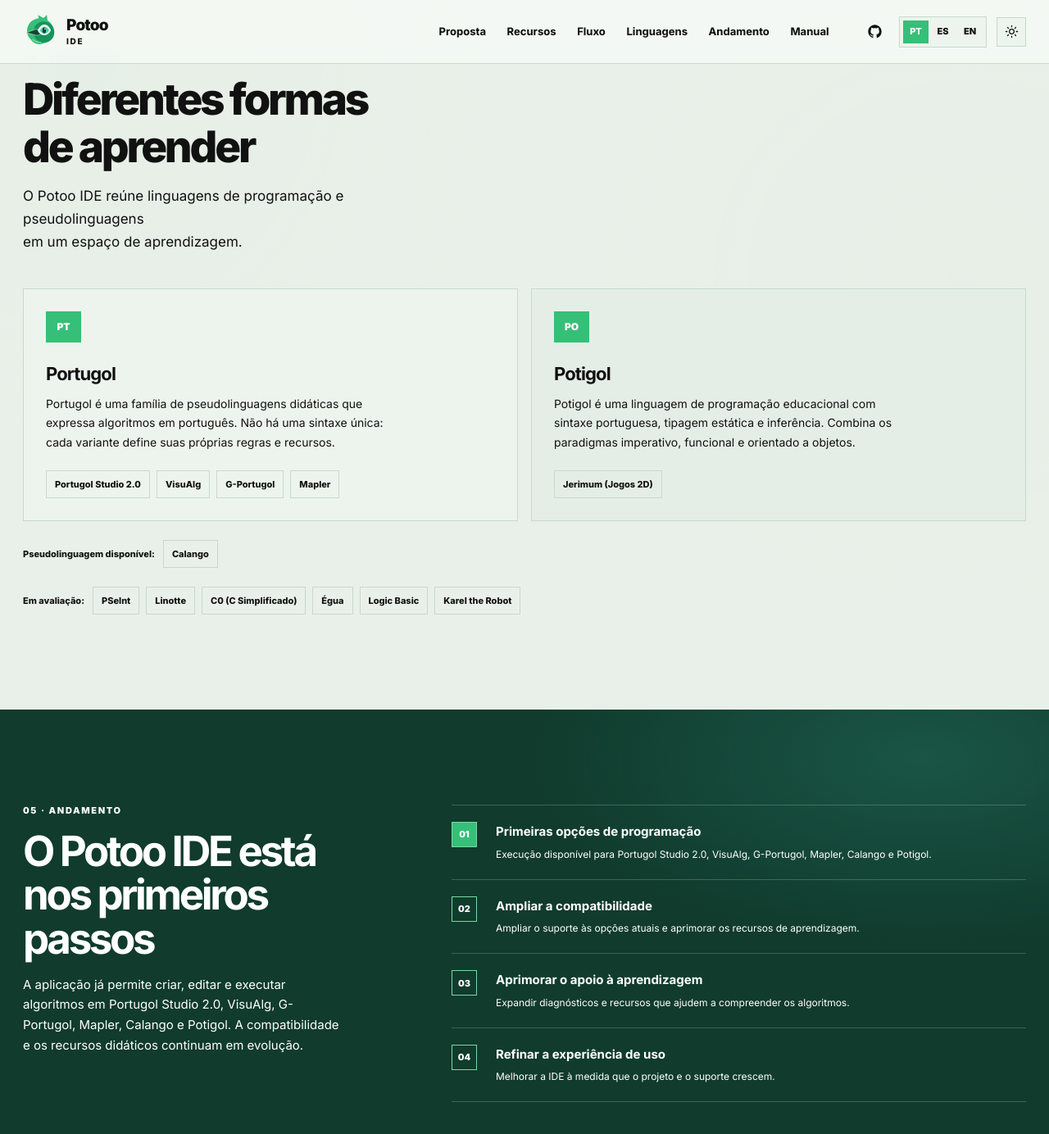
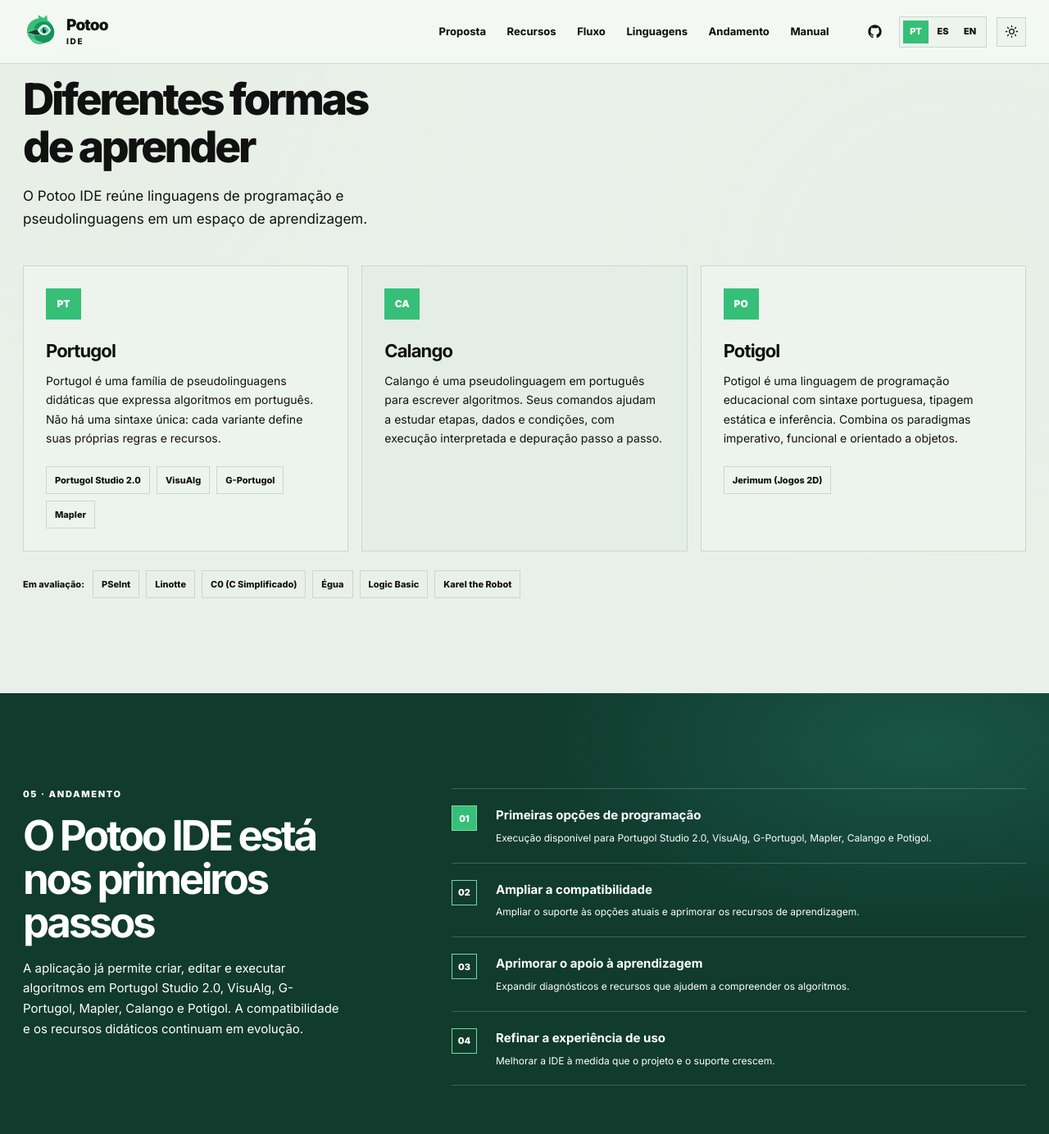
Before and after one commit to diegopn/potoo-site, a Jekyll site: the page built from index.html, in a window 1280 px wide and 1400 px high, scrolled down 3095 px. Shown: the top 1384 px of the window at 82% size. Built offline with Jekyll 4.4.1, drawn with Linux system fonts in a browser that asks for light colours.

Commit message:
feat: show Calango alongside language options

```diff
--- a/en/index.html
+++ b/en/index.html
@@ -102,13 +102,13 @@
         <div class="section-heading language-heading">
           <p class="kicker">04 · Languages</p>
           <h2>Different ways<br>to learn</h2>
-          <p>Potoo IDE brings programming languages and pseudolanguages together<br>in a learning space.</p>
+          <p>Potoo IDE brings programming languages and pseudolanguages together in a learning space.</p>
         </div>
         <div class="language-panels">
           <article class="language-panel"><span class="language-code">PT</span><h3>Portugol</h3><p>Portugol is a family of educational pseudolanguages for expressing algorithms in Portuguese. It has no single syntax: each variant defines its rules and features.</p><div class="language-evaluation" aria-label="Portugol family variants"><span>Portugol Studio 2.0</span><span>VisuAlg</span><span>G-Portugol</span><span>Mapler</span></div></article>
+          <article class="language-panel"><span class="language-code">CA</span><h3>Calango</h3><p>Calango is a Portuguese pseudolanguage for writing algorithms. Its commands help learners study steps, data, and conditions, with interpreted execution and step-by-step debugging.</p></article>
           <article class="language-panel"><span class="language-code">PO</span><h3>Potigol</h3><p>Potigol is an educational programming language with Portuguese syntax, static typing and type inference. It combines imperative, functional and object-oriented features.</p><div class="language-evaluation" aria-label="Potigol feature"><span>Jerimum (2D Games)</span></div></article>
         </div>
-        <div class="language-evaluation" aria-label="Available pseudolanguage"><span class="evaluation-label">Available pseudolanguage:</span><span>Calango</span></div>
         <div class="language-evaluation" aria-label="Possibilities under evaluation"><span class="evaluation-label">Under evaluation:</span><span>PSeInt</span><span>Linotte</span><span>C0 (Simplified C)</span><span>Égua</span><span>Logic Basic</span><span>Karel the Robot</span></div>
       </div>
     </section>
--- a/es/index.html
+++ b/es/index.html
@@ -102,13 +102,13 @@
         <div class="section-heading language-heading">
           <p class="kicker">04 · Lenguajes</p>
           <h2>Distintas formas<br>de aprender</h2>
-          <p>Potoo IDE reúne lenguajes de programación y pseudolenguajes<br>en un espacio de aprendizaje.</p>
+          <p>Potoo IDE reúne lenguajes de programación y pseudolenguajes en un espacio de aprendizaje.</p>
         </div>
         <div class="language-panels">
           <article class="language-panel"><span class="language-code">PT</span><h3>Portugol</h3><p>Portugol es una familia de pseudolenguajes didácticos para expresar algoritmos en portugués. No tiene una sintaxis única: cada variante define sus propias reglas y recursos.</p><div class="language-evaluation" aria-label="Variantes de la familia Portugol"><span>Portugol Studio 2.0</span><span>VisuAlg</span><span>G-Portugol</span><span>Mapler</span></div></article>
+          <article class="language-panel"><span class="language-code">CA</span><h3>Calango</h3><p>Calango es un pseudolenguaje en portugués para escribir algoritmos. Sus comandos ayudan a estudiar pasos, datos y condiciones, con ejecución interpretada y depuración paso a paso.</p></article>
           <article class="language-panel"><span class="language-code">PO</span><h3>Potigol</h3><p>Potigol es un lenguaje de programación educativo con sintaxis portuguesa, tipado estático e inferencia de tipos. Combina programación imperativa, funcional y orientada a objetos.</p><div class="language-evaluation" aria-label="Recurso de Potigol"><span>Jerimum (Juegos 2D)</span></div></article>
         </div>
-        <div class="language-evaluation" aria-label="Pseudolenguaje disponible"><span class="evaluation-label">Pseudolenguaje disponible:</span><span>Calango</span></div>
         <div class="language-evaluation" aria-label="Posibilidades en evaluación"><span class="evaluation-label">En evaluación:</span><span>PSeInt</span><span>Linotte</span><span>C0 (C simplificado)</span><span>Égua</span><span>Logic Basic</span><span>Karel the Robot</span></div>
       </div>
     </section>
--- a/index.html
+++ b/index.html
@@ -117,13 +117,13 @@
         <div class="section-heading language-heading">
           <p class="kicker">04 · Linguagens</p>
           <h2>Diferentes formas<br>de aprender</h2>
-          <p>O Potoo IDE reúne linguagens de programação e pseudolinguagens<br>em um espaço de aprendizagem.</p>
+          <p>O Potoo IDE reúne linguagens de programação e pseudolinguagens em um espaço de aprendizagem.</p>
         </div>
         <div class="language-panels">
           <article class="language-panel"><span class="language-code">PT</span><h3>Portugol</h3><p>Portugol é uma família de pseudolinguagens didáticas que expressa algoritmos em português. Não há uma sintaxe única: cada variante define suas próprias regras e recursos.</p><div class="language-evaluation" aria-label="Variantes da família Portugol"><span>Portugol Studio 2.0</span><span>VisuAlg</span><span>G-Portugol</span><span>Mapler</span></div></article>
+          <article class="language-panel"><span class="language-code">CA</span><h3>Calango</h3><p>Calango é uma pseudolinguagem em português para escrever algoritmos. Seus comandos ajudam a estudar etapas, dados e condições, com execução interpretada e depuração passo a passo.</p></article>
           <article class="language-panel"><span class="language-code">PO</span><h3>Potigol</h3><p>Potigol é uma linguagem de programação educacional com sintaxe portuguesa, tipagem estática e inferência. Combina os paradigmas imperativo, funcional e orientado a objetos.</p><div class="language-evaluation" aria-label="Recurso do Potigol"><span>Jerimum (Jogos 2D)</span></div></article>
         </div>
-        <div class="language-evaluation" aria-label="Pseudolinguagem disponível"><span class="evaluation-label">Pseudolinguagem disponível:</span><span>Calango</span></div>
         <div class="language-evaluation" aria-label="Possibilidades em avaliação"><span class="evaluation-label">Em avaliação:</span><span>PSeInt</span><span>Linotte</span><span>C0 (C Simplificado)</span><span>Égua</span><span>Logic Basic</span><span>Karel the Robot</span></div>
       </div>
     </section>
--- a/src/style.css
+++ b/src/style.css
@@ -428,7 +428,7 @@
 .planned-note { display: flex; align-items: flex-start; gap: 12px; max-width: 760px; margin-top: 25px; padding: 13px 16px; border-left: 3px solid var(--sea); background: var(--surface); color: var(--ink-soft); font-size: 12px; }
 .planned-note strong { color: var(--ink); }
 
-.language-panels { display: grid; grid-template-columns: repeat(2, minmax(0, 1fr)); gap: 16px; }
+.language-panels { display: grid; grid-template-columns: repeat(3, minmax(0, 1fr)); gap: 16px; }
 .language-panel { position: relative; min-height: 205px; padding: 27px; border: 1px solid var(--line); background: var(--surface); }
 .language-panel:nth-child(2) { background: var(--surface-strong); }
 .language-panel .language-code { display: inline-flex; min-width: 43px; min-height: 38px; align-items: center; justify-content: center; margin-bottom: 20px; background: var(--leaf-bright); color: var(--on-accent); font-size: 12px; font-weight: 900; }
@@ -606,7 +606,7 @@
   .step-card + .step-card { padding-left: 16px; }
   .step-card:nth-child(3) { padding-left: 0; border-left: 0; border-top: 1px solid var(--line); }
   .step-card:nth-child(4) { border-top: 1px solid var(--line); }
-  .language-panels { gap: 11px; }
+  .language-panels { grid-template-columns: 1fr; gap: 11px; }
   .language-panel { min-height: 0; padding: 21px; }
   .creator-layout { grid-template-columns: minmax(130px, 180px) minmax(0, 1fr); gap: 24px; }
   .creator-copy h2 { font-size: clamp(34px, 7vw, 48px); }
@@ -646,7 +646,6 @@
   .step-card, .step-card + .step-card, .step-card:nth-child(3), .step-card:nth-child(4) { min-height: 0; padding: 18px 0; border-left: 0; border-top: 1px solid var(--line); }
   .step-card:first-child { border-top: 0; }
   .step-number { margin-bottom: 14px; }
-  .language-panels { grid-template-columns: 1fr; }
   .language-panel .language-code { margin-bottom: 12px; }
   .manual-toc ol { grid-template-columns: 1fr; }
   .manual-meta { gap: 8px 15px; }
```
